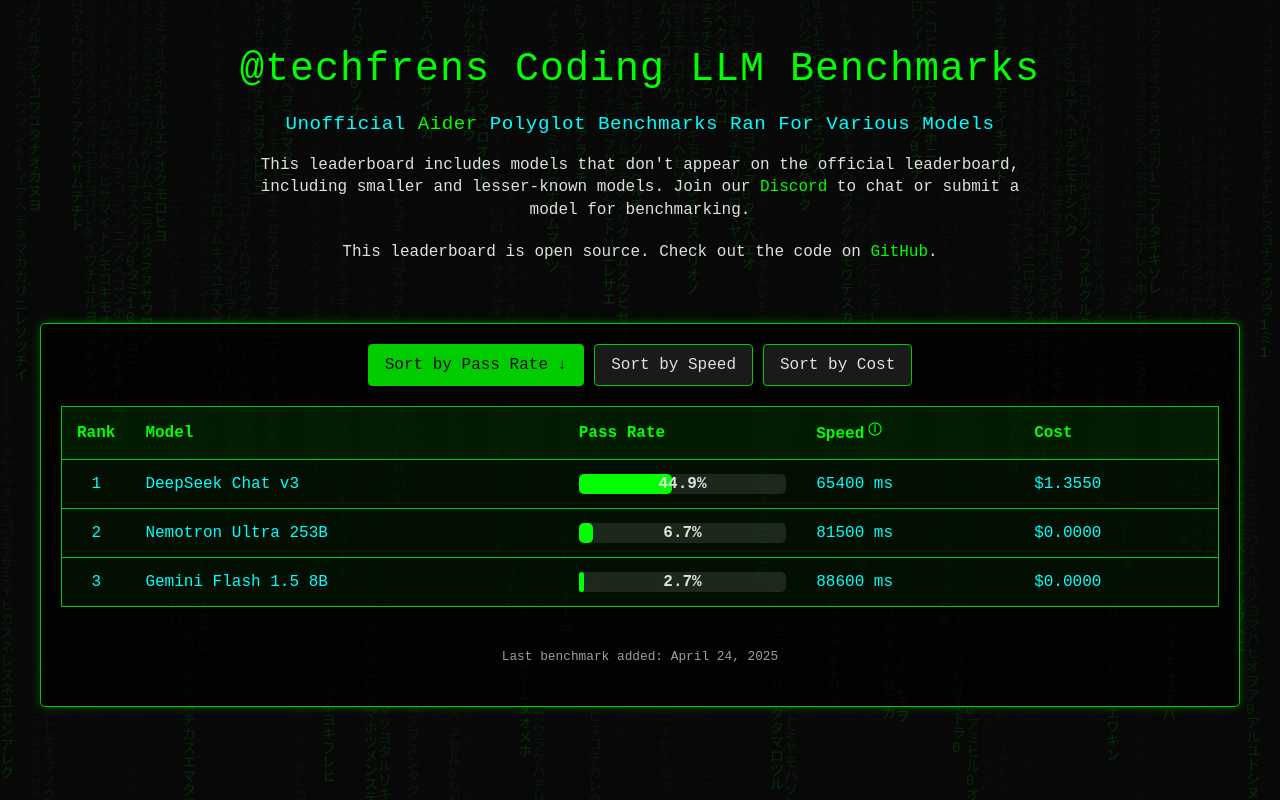
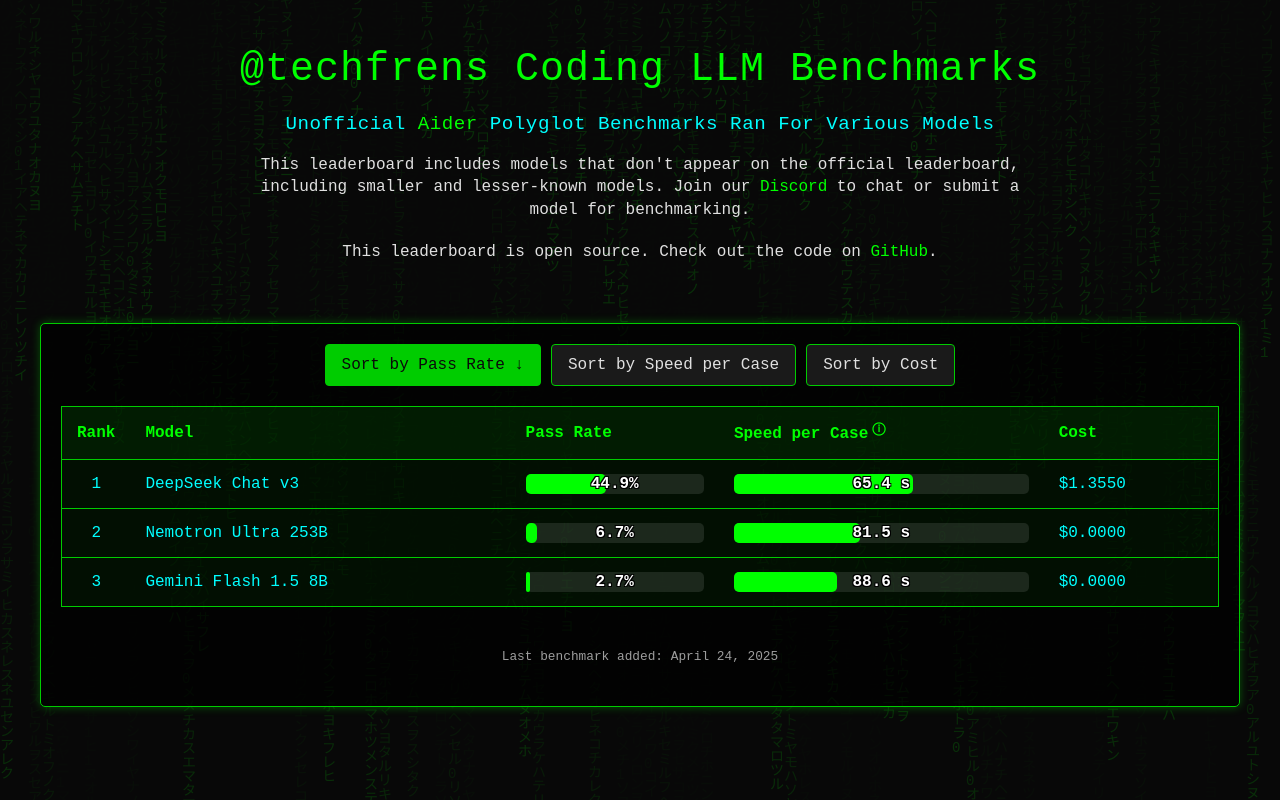
Before and after one commit to aj47/techfren-leaderboard, a Next.js app: page / in a window 1280 px wide. Built offline with nearby package versions, Linux system fonts and the light colour scheme.

Commit message:
Add stroke to white text on green loading bars and implement speed progress bar

```diff
--- a/src/app/globals.css
+++ b/src/app/globals.css
@@ -213,8 +213,24 @@
   left: 50%;
   transform: translate(-50%, -50%);
   font-weight: bold;
-  text-shadow: none;
+  text-shadow: -1px -1px 0 #000, 1px -1px 0 #000, -1px 1px 0 #000, 1px 1px 0 #000;
   transition: color 0.3s ease;
+}
+
+/* Speed progress bar styles */
+.speed-progress-bar {
+  width: 100%;
+  background-color: rgba(255, 255, 255, 0.1);
+  border-radius: 5px;
+  height: 20px;
+  position: relative;
+}
+
+.speed-progress {
+  background-color: var(--primary);
+  height: 100%;
+  border-radius: 5px;
+  transition: width 0.5s ease-out;
 }
 
 footer {
--- a/src/components/Leaderboard.tsx
+++ b/src/components/Leaderboard.tsx
@@ -74,10 +74,13 @@
   useEffect(() => {
     // Update progress text colors after render
     const updateProgressTextColors = () => {
-      const progressBars = document.querySelectorAll('.progress-bar');
+      // Process both regular progress bars and speed progress bars
+      const allProgressBars = document.querySelectorAll('.progress-bar, .speed-progress-bar');
 
-      progressBars.forEach(bar => {
-        const progressElement = bar.querySelector('.progress') as HTMLElement;
+      allProgressBars.forEach(bar => {
+        // Determine which progress class to look for based on the bar's class
+        const progressClass = bar.classList.contains('progress-bar') ? '.progress' : '.speed-progress';
+        const progressElement = bar.querySelector(progressClass) as HTMLElement;
         const textElement = bar.querySelector('.progress-text') as HTMLElement;
 
         if (!progressElement || !textElement) return;
@@ -101,12 +104,8 @@
         const overlapEnd = Math.min(textRightEdge, progressRightEdge);
         const overlapWidth = Math.max(0, overlapEnd - overlapStart);
 
-        // If more than 50% of the text is over the colored part, use dark text
-        if (overlapWidth > textWidth / 2) {
-          textElement.style.color = '#0a0a0a'; // Dark text (same as background)
-        } else {
-          textElement.style.color = '#e0e0e0'; // Light text (same as text color)
-        }
+        // Always use white text with the stroke outline for better visibility
+        textElement.style.color = '#ffffff'; // White text
       });
     };
 
@@ -177,7 +176,8 @@
     <>
       <div id="tooltip-overlay" className="tooltip-overlay">
         <div id="speed-tooltip" className="global-tooltip">
-          Speed is measured in milliseconds per test case. Lower values indicate faster performance.
+          Speed is measured in seconds per test case. Lower values indicate faster performance.
+          The progress bar shows relative speed (30s = full bar, 120s = empty bar).
         </div>
       </div>
 
@@ -196,7 +196,7 @@
           onClick={() => sortBy('speed')}
           className={sortColumn === 'speed' ? 'active' : ''}
         >
-          Sort by Speed {sortColumn === 'speed' ? (sortDirection === 'asc' ? '↑' : '↓') : ''}
+          Sort by Speed per Case {sortColumn === 'speed' ? (sortDirection === 'asc' ? '↑' : '↓') : ''}
         </button>
         <button
           onClick={() => sortBy('cost')}
@@ -214,7 +214,7 @@
               <th className="model">Model</th>
               <th className="passRate">Pass Rate</th>
               <th className="speed">
-                <span className="tooltip-container">Speed</span>
+                <span className="tooltip-container">Speed per Case</span>
               </th>
               <th className="cost">Cost</th>
             </tr>
@@ -234,7 +234,17 @@
                     <span className="progress-text">{model.passRate}%</span>
                   </div>
                 </td>
-                <td className="speed">{model.speed} ms</td>
+                <td className="speed">
+                  <div className="speed-progress-bar">
+                    <div
+                      className="speed-progress"
+                      style={{
+                        width: `${Math.max(0, Math.min(100, ((120 - (model.speed / 1000)) / (120 - 30)) * 100))}%`
+                      }}
+                    ></div>
+                    <span className="progress-text">{(model.speed / 1000).toFixed(1)} s</span>
+                  </div>
+                </td>
                 <td className="cost">${model.cost.toFixed(4)}</td>
               </tr>
             ))}
```
